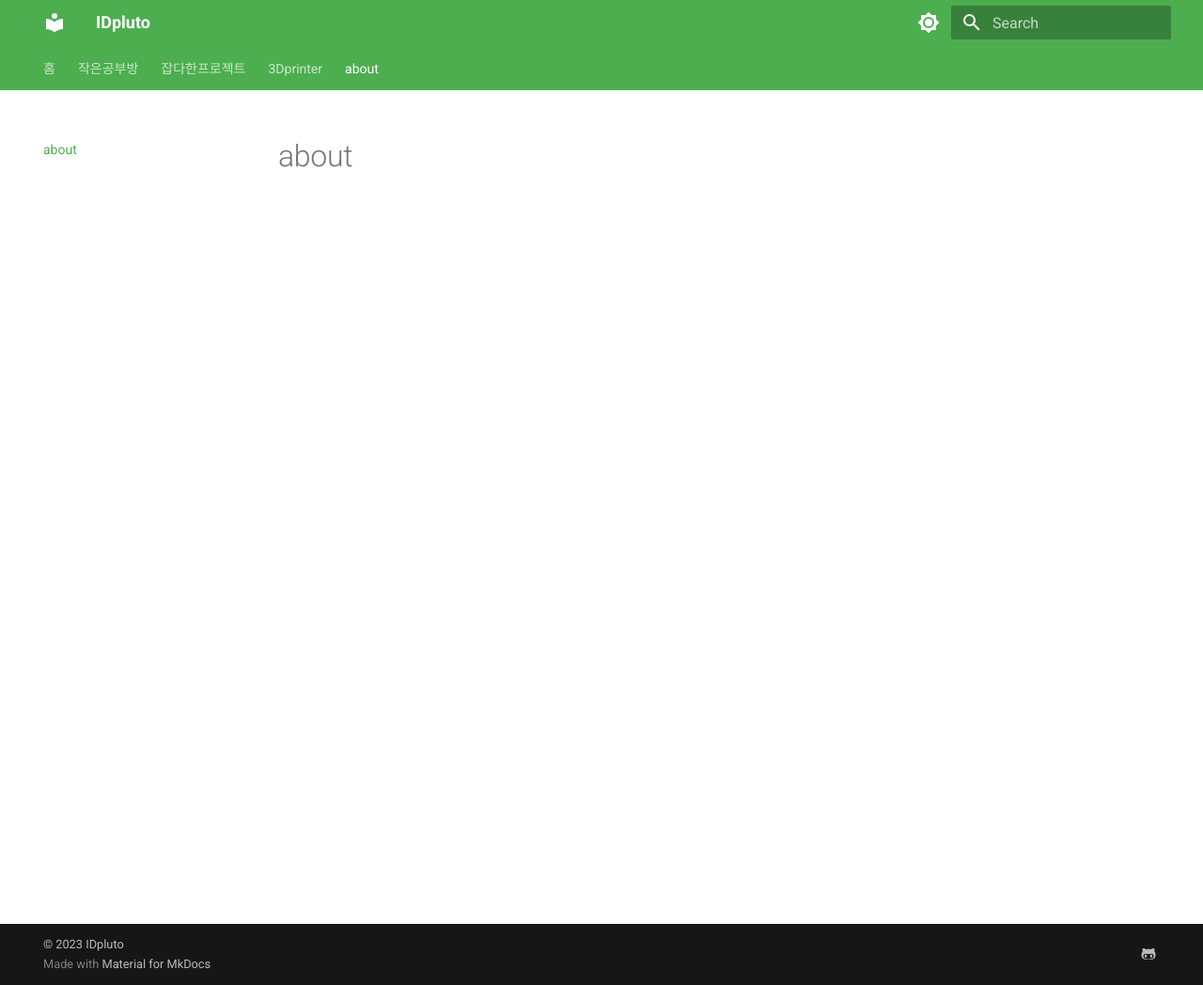
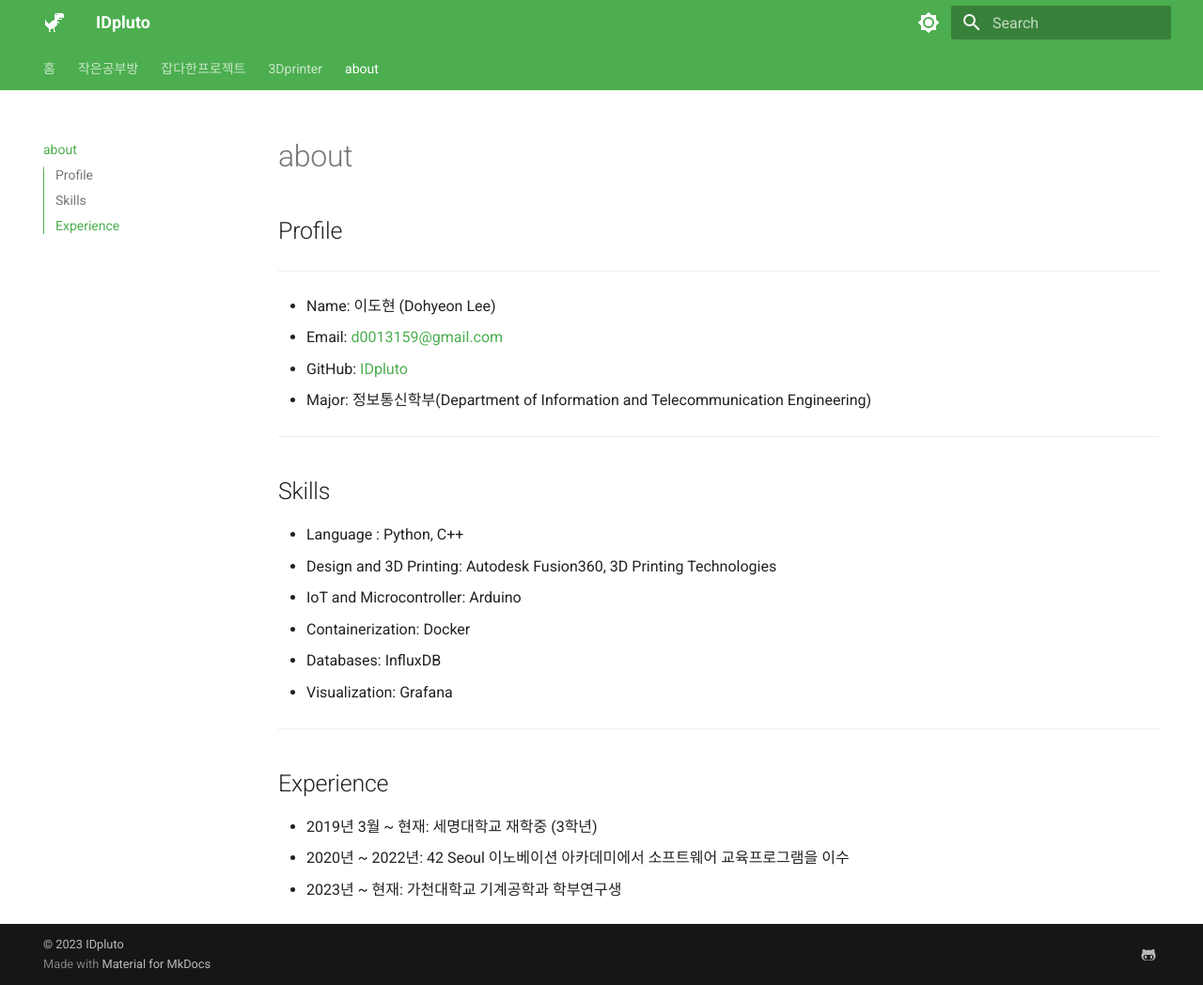
Before and after one commit to IDpluto/idpluto.github.io, an MkDocs documentation site: the page built from docs/about.md, in a window 1280 px wide and 1048 px high. Shown: the whole window at 94% size. Built offline with MkDocs 1.6.1 and Material for MkDocs 9.7.7, drawn with Linux system fonts in a browser that asks for light colours.

Commit message:
Fixing about file

```diff
--- a/docs/about.md
+++ b/docs/about.md
@@ -1 +1,29 @@
+---
+layout: default
+title: 소개
+---
+
 # about
+
+## Profile
+***
+
+- Name: 이도현 (Dohyeon Lee)
+- Email: [d0013159@gmail.com](mailto:d0013159@gmail.com)
+- GitHub: [IDpluto](https://github.com/IDpluto)
+- Major: 정보통신학부(Department of Information and Telecommunication Engineering)
+***
+## Skills
+
+- Language : Python, C++
+- Design and 3D Printing: Autodesk Fusion360, 3D Printing Technologies
+- IoT and Microcontroller: Arduino
+- Containerization: Docker
+- Databases: InfluxDB
+- Visualization: Grafana
+***
+## Experience
+
+- 2019년 3월 ~ 현재: 세명대학교 재학중 (3학년)
+- 2020년 ~ 2022년: 42 Seoul 이노베이션 아카데미에서 소프트웨어 교육프로그램을 이수
+- 2023년 ~ 현재: 가천대학교 기계공학과 학부연구생
--- a/mkdocs.yml
+++ b/mkdocs.yml
@@ -1,5 +1,7 @@
 site_name: IDpluto
 theme:
+  icon:
+    logo: material/google-downasaur
   name: material
   primary: light blue
   features:
@@ -12,6 +14,8 @@ theme:
     - content.tabs.link
     - content.code.annotation
     - content.code.copy
+
+
   palette:
     # Palette toggle for light mode
     - scheme: default
@@ -26,6 +30,8 @@ theme:
         name: Switch to light mode
   plugins:
     - social
+
+
 extra:
   social:
     - icon: fontawesome/brands/github-alt
```
Also changed, not shown: docs/index.md (+2 -2 lines), docs/작은 공부방 0e656cdfbf774ff78726a421c4a23fc2/Github 32f237a07d334de58165f4f00b2f027c.md (+5 -0 lines), 2 other files.
